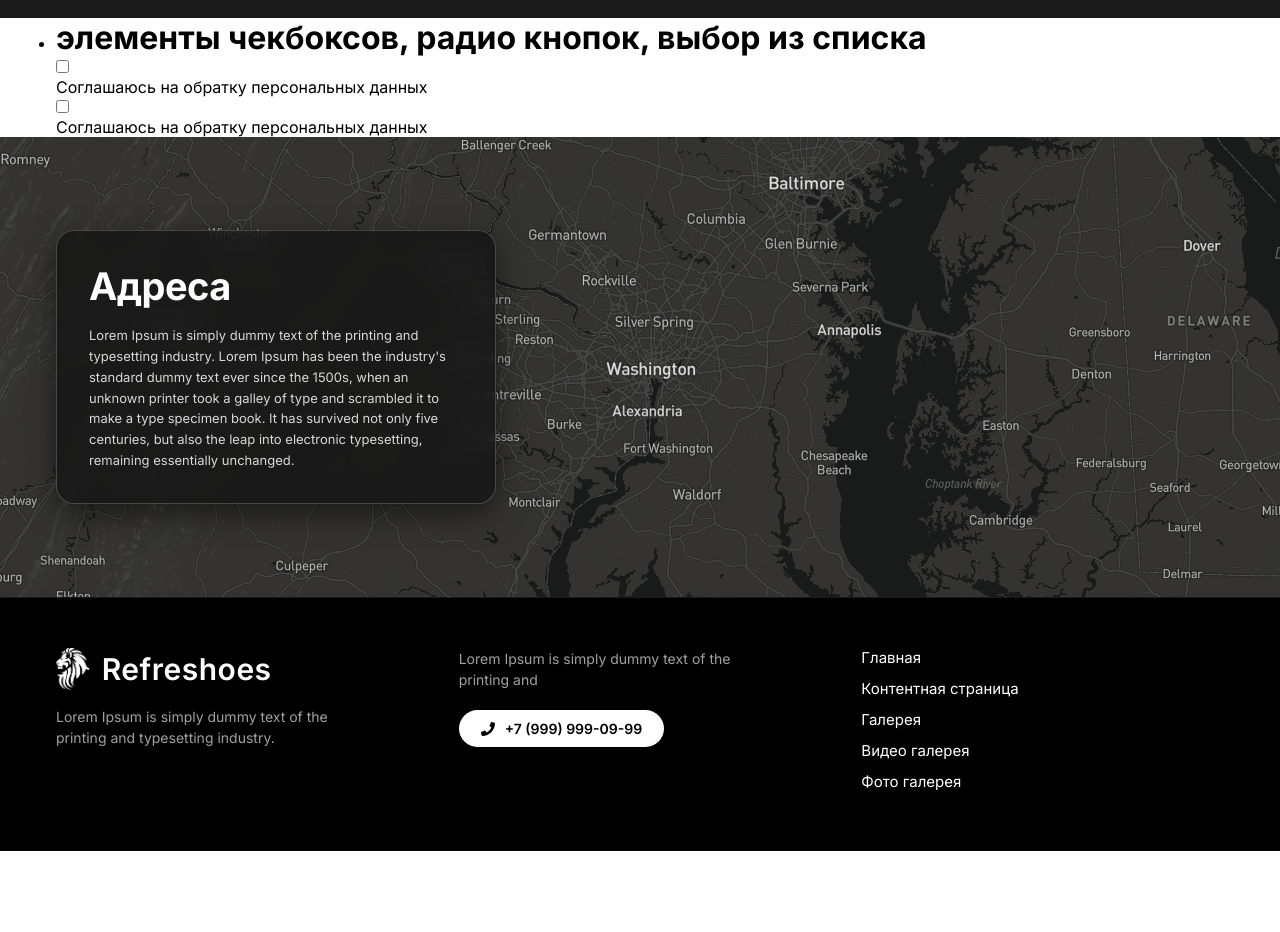
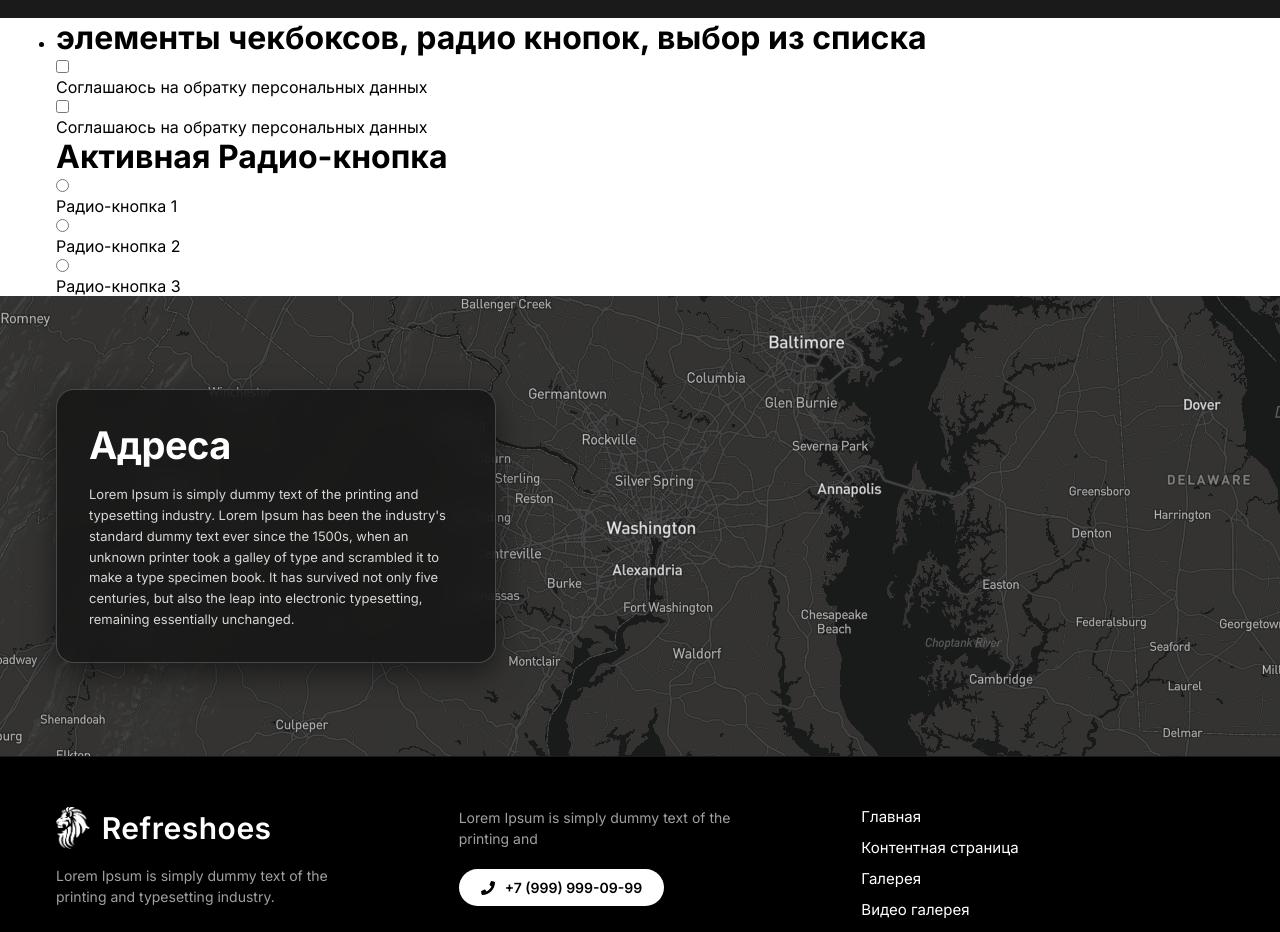
Before and after one commit to dilshodmahmaraimov22-ux/Shoes, a React (Vite) app: page / in a window 1280 px wide. Shown: the part 1680-2612 px from the top of the page. Before the commit the page ends 2531 px from the top, so only its background shows below. Built offline with nearby package versions, Linux system fonts and the light colour scheme.

Commit message:
input radi qoshidli

```diff
--- a/src/Components/Input/Input.jsx
+++ b/src/Components/Input/Input.jsx
@@ -10,10 +10,20 @@ const Input = () => {
                     <li className='input__item'>
                         <h1 className='input__title'>элементы чекбоксов, радио кнопок, выбор из списка</h1>
                         <div className='input__flex'>
-                            <input type="checkbox"/> <p className='input__text'>Соглашаюсь на обратку персональных данных</p>
+                            <input className='input__inp' type="checkbox"/> <p className='input__text'>Соглашаюсь на обратку персональных данных</p>
                         </div>
                         <div className='input__flex'>
-                            <input type="checkbox"/> <p className='input__text'>Соглашаюсь на обратку персональных данных</p>
+                            <input className='input__inp' type="checkbox"/> <p className='input__text'>Соглашаюсь на обратку персональных данных</p>
+                        </div>
+                        <h1 className='input__title2'>Активная Радио-кнопка</h1>
+                        <div className='input__flex2'>
+                            <input className='input__radio' type="radio" /> <p className='input__text2'>Радио-кнопка 1</p>
+                        </div>
+                        <div className='input__flex2'>
+                            <input className='input__radio' type="radio" /> <p className='input__text2'>Радио-кнопка 2</p>
+                        </div>
+                        <div className='input__flex2'>
+                            <input className='input__radio' type="radio" /> <p className='input__text2'>Радио-кнопка 3</p>
                         </div>
                     </li>
                 </ul>
```
